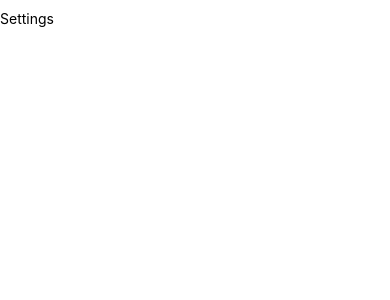
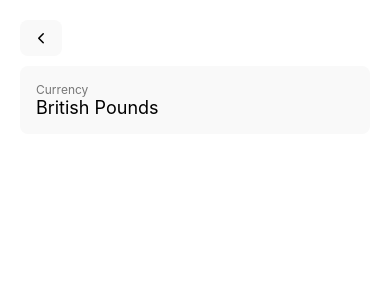
Before and after one commit to jcbyte/TripTab, a React Native app: screen /Settings in a window 390 px wide. Shown: the top 300 px of the page. Built offline with nearby package versions, Linux system fonts and the light colour scheme.

Commit message:
created currency setting

```diff
--- a/src/screens/SettingsScreen.tsx
+++ b/src/screens/SettingsScreen.tsx
@@ -1,7 +1,51 @@
-import React from "react";
-import { Text } from "react-native";
+import { Feather } from "@expo/vector-icons";
+import React, { useContext } from "react";
+import { StyleSheet, TouchableOpacity, View } from "react-native";
 import { NavigationProp } from "../App";
+import SelectSetting from "../components/SelectSetting";
+import UserSettingsContext from "../contexts/userSettingsContext";
+import { styles as globalStyles } from "../styles";
+import Currency, { CurrencyInfo, currencyMap } from "../types/Currency";
+import UserSettings from "../types/UserSettings";
+
+// todo back button
+// todo settings
+// todo export / import button
 
 export default function SettingsScreen({ navigation }: { navigation: NavigationProp<"Settings"> }) {
-	return <Text>Settings</Text>;
+	const { userSettings, setUserSettings } = useContext(UserSettingsContext);
+
+	return (
+		<View style={{ ...styles.body, display: "flex", flexDirection: "column", gap: 10 }}>
+			<View style={{ display: "flex", flexDirection: "row" }}>
+				{/* Back Button */}
+				<TouchableOpacity activeOpacity={0.6} style={globalStyles.blankButton} onPress={navigation.goBack}>
+					<Feather name="chevron-left" color={globalStyles.blankButtonText.color} size={18} />
+				</TouchableOpacity>
+			</View>
+
+			{/* Currency Selection */}
+			<SelectSetting
+				title="Currency"
+				value={currencyMap[userSettings.currency].name}
+				options={(Object.entries(currencyMap) as [Currency, CurrencyInfo][]).map(([currency, { name }]) => {
+					return { label: name, key: currency, value: currency };
+				})}
+				onSelect={(selected: Currency) => {
+					setUserSettings((prev: UserSettings) => {
+						return { ...prev, currency: selected };
+					});
+				}}
+			/>
+		</View>
+	);
 }
+
+const styles = StyleSheet.create({
+	body: {
+		paddingHorizontal: 20,
+		paddingTop: 10,
+		flex: 1,
+		backgroundColor: "white",
+	},
+});
--- a/src/types/Currency.ts
+++ b/src/types/Currency.ts
@@ -1,7 +1,7 @@
 type Currency = "GBP" | "USD" | "EUR";
 export default Currency;
 
-interface CurrencyInfo {
+export interface CurrencyInfo {
 	symbol: string;
 	name: string;
 }
```
